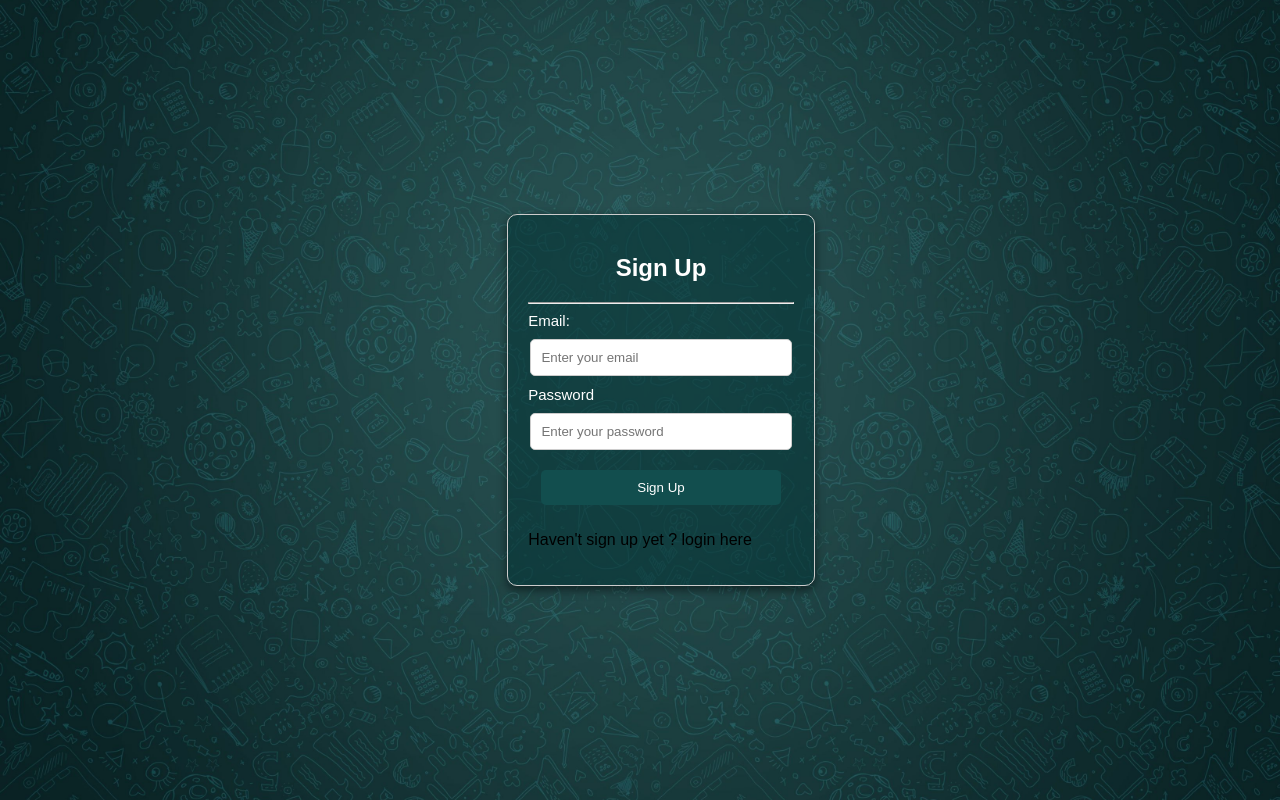
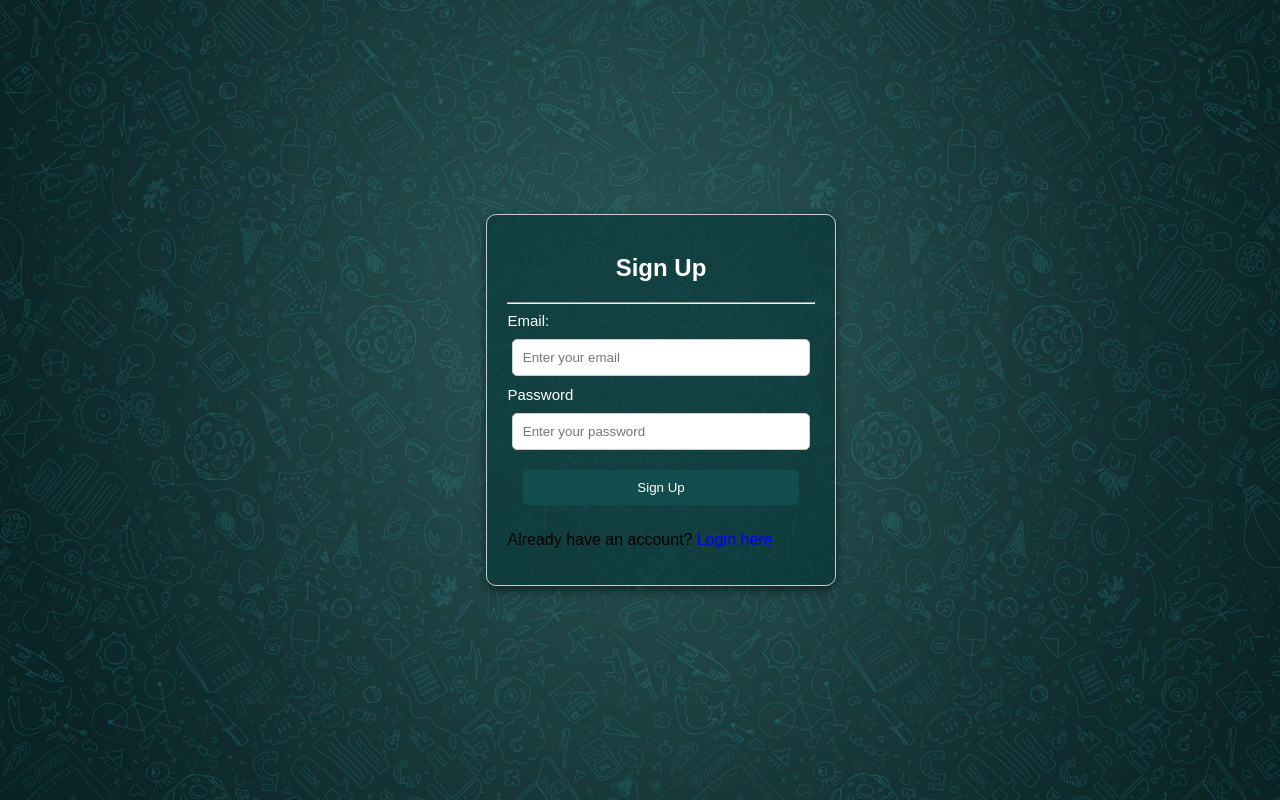
Before and after one commit to Hasindu071/ChatApp-using-React-Firebase-cloud, a React (Create React App) app: page / in a window 1280 px wide. Built offline with nearby package versions, Linux system fonts and the light colour scheme; no server answers.

Commit message:
toggle logic added

```diff
--- a/src/App.js
+++ b/src/App.js
@@ -4,31 +4,35 @@ import { auth } from "./components/firebase/firebase";
 import { onAuthStateChanged } from "firebase/auth";
 import SignOutButton from "./components/Auth/SignOutButton";
 import SignUpForm from "./components/Auth/signUpForm";
+import SignInForm from "./components/Auth/signInForm";
 
 const App = () => {
-  const [user, setUser] = useState(null);
-  //state variable which saves the currunt authenticated user
-  //if user is not authenticated it is null
+  const [user, setUser] = useState(null); // State for authenticated user
+  const [isSignUp, setIsSignUp] = useState(true); // State for toggling between sign-up and login forms
 
   useEffect(() => {
     const unsubscribe = onAuthStateChanged(auth, (user) => {
-      setUser(user);
+      setUser(user); // Update user state based on authentication
     });
-    return unsubscribe;
+    return unsubscribe; // Clean up the listener on component unmount
   }, []);
 
   return (
     <div>
       {user ? (
         <div>
-        {/* if the user is authenticated */}
+          {/* If the user is authenticated */}
           <h1>Welcome, {user.email}</h1>
           <SignOutButton />
         </div>
       ) : (
         <div>
-        {/* if the user is not authenticated */}
-          <SignUpForm />
+          {/* If the user is not authenticated */}
+          {isSignUp ? (
+            <SignUpForm toggleForm={() => setIsSignUp(false)} /> // Pass toggle function to sign-up form
+          ) : (
+            <SignInForm toggleForm={() => setIsSignUp(true)} /> // Pass toggle function to login form
+          )}
         </div>
       )}
     </div>
--- a/src/components/Auth/signInForm.js
+++ b/src/components/Auth/signInForm.js
@@ -1,8 +1,9 @@
 // /components/Auth/SignInForm.js
 import React, { useState } from "react";
 import { signIn } from "../../functions/authFunctions";
+import "../../styles/signUpForm.css";
 
-const SignInForm = () => {
+const SignInForm = ({ toggleForm }) => { // Accept `toggleForm` prop
   const [email, setEmail] = useState("");
   const [password, setPassword] = useState("");
 
@@ -12,21 +13,40 @@ const SignInForm = () => {
   };
 
   return (
+    <div className="form-container">
+      <h2>Login</h2>
+      <hr></hr>
       <form onSubmit={handleSubmit}>
+        <label htmlFor="email" className="lab">Email:</label>
         <input
+          id="email"
           type="email"
           value={email}
           onChange={(e) => setEmail(e.target.value)}
           placeholder="Enter your email"
         />
+        <label htmlFor="password" className="lab">Password</label>
         <input
+          id="password"
           type="password"
           value={password}
           onChange={(e) => setPassword(e.target.value)}
           placeholder="Enter your password"
         />
-      <button type="submit">Sign In</button>
+        <button type="submit">Login</button>
+
+        {/* Add the clickable "sign up here" text */}
+        <p>
+          Don't have an account?{" "}
+          <span
+            style={{ color: "blue", cursor: "pointer" }}
+            onClick={toggleForm} // Call the `toggleForm` function on click
+          >
+            Sign up here
+          </span>
+        </p>
       </form>
+    </div>
   );
 };
 
--- a/src/components/Auth/signUpForm.js
+++ b/src/components/Auth/signUpForm.js
@@ -3,7 +3,7 @@ import React, { useState } from "react";
 import { signUp } from "../../functions/authFunctions";
 import "../../styles/signUpForm.css";
 
-const SignUpForm = () => {
+const SignUpForm = ({ toggleForm }) => { // Accept `toggleForm` prop
   const [email, setEmail] = useState("");
   const [password, setPassword] = useState("");
 
@@ -19,7 +19,7 @@ const SignUpForm = () => {
       <form onSubmit={handleSubmit}>
         <label htmlFor="email" className="lab">Email:</label>
         <input
-          id = "email"
+          id="email"
           type="email"
           value={email}
           onChange={(e) => setEmail(e.target.value)}
@@ -27,7 +27,7 @@ const SignUpForm = () => {
         />
         <label htmlFor="password" className="lab">Password</label>
         <input
-          id = "password"
+          id="password"
           type="password"
           value={password}
           onChange={(e) => setPassword(e.target.value)}
@@ -35,8 +35,16 @@ const SignUpForm = () => {
         />
         <button type="submit">Sign Up</button>
 
-        <p > Haven't sign up yet ? login here</p>
-
+        {/* Add the clickable "login here" text */}
+        <p>
+          Already have an account?{" "}
+          <span
+            style={{ color: "blue", cursor: "pointer" }}
+            onClick={toggleForm} // Call the `toggleForm` function on click
+          >
+            Login here
+          </span>
+        </p>
       </form>
     </div>
   );
```
Lines whose indentation alone changed are shown as unchanged.
